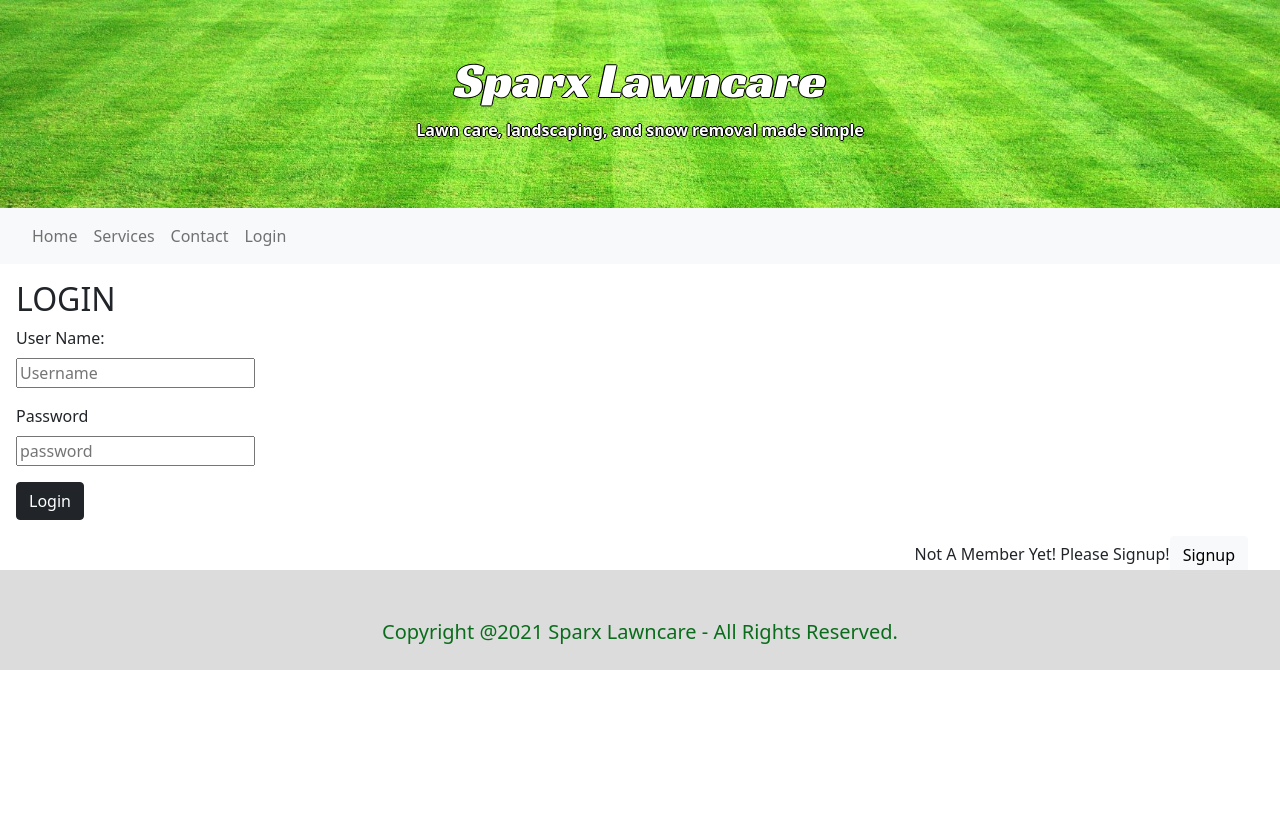
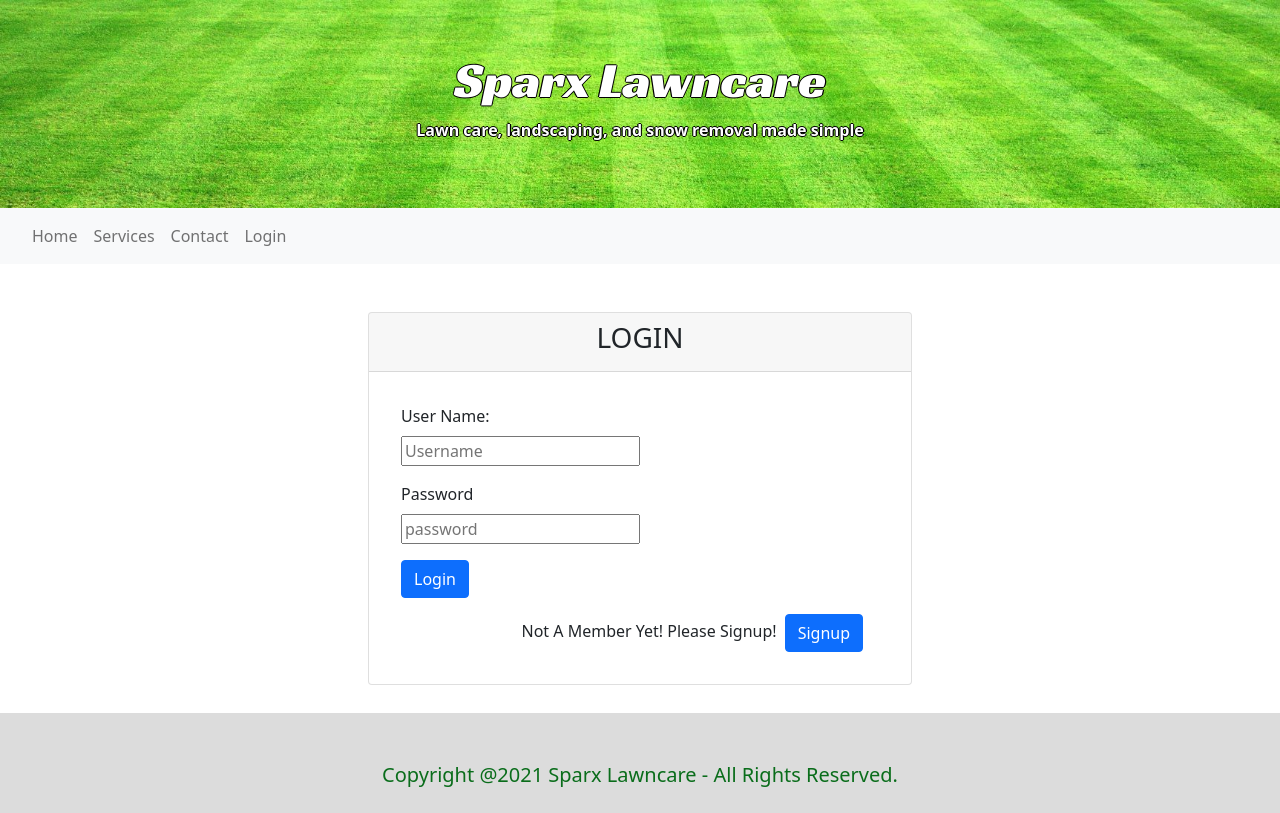
Before and after one commit to vanesa19805/sparx-lawncare, a React (Create React App) app in the folder client/: page /login in a window 1280 px wide. Built offline with nearby package versions, Linux system fonts and the light colour scheme.

Commit message:
Added card around login

```diff
--- a/client/src/components/LoginForm/index.js
+++ b/client/src/components/LoginForm/index.js
@@ -1,6 +1,7 @@
 import React, { useState } from "react";
 import { Link, useHistory } from "react-router-dom";
 import Api from "../../utils/API";
+import Card from "react-bootstrap/Card";
 
 function LoginForm() {
   const [username, setUserName] = useState("");
@@ -14,7 +15,7 @@ function LoginForm() {
       username: username,
       password: password,
     };
-    console.log(obj)
+    console.log(obj);
     Api.loginUser(obj).then((res) => {
       console.log(res);
       history.push("/user-home");
@@ -31,9 +32,11 @@ function LoginForm() {
   };
 
   return (
-    <>
+    <div className="col-6 mx-auto p-5">
+      <Card>
+        <Card.Header><h3 className="text-center">LOGIN</h3></Card.Header>
+        <Card.Body>
           <form onSubmit={handleFormSubmit} className="m-3">
-        <h2>LOGIN</h2>
             <section className="mb-3">
               <label for="username" className="form-label">
                 User Name:
@@ -60,19 +63,25 @@ function LoginForm() {
                 onChange={handleChange}
               />
             </section>
-        <button id="login" className="btn btn-dark localBtn">
+            <button id="login" className="btn btn-primary localBtn">
               Login
             </button>
             <section className="m-3 justify-content-end text-end">
-          <label for="signupInstead" className="form-label">
+              <label for="signupInstead" className="form-label pe-2">
                 Not A Member Yet! Please Signup!
               </label>
-          <Link id="signupInstead" to="/signup" class="btn btn-light localBtn">
+              <Link
+                id="signupInstead"
+                to="/signup"
+                class="btn btn-primary localBtn"
+              >
                 Signup
               </Link>
             </section>
           </form>
-    </>
+        </Card.Body>
+      </Card>
+    </div>
   );
 }
 
```
Lines whose indentation alone changed are shown as unchanged.
